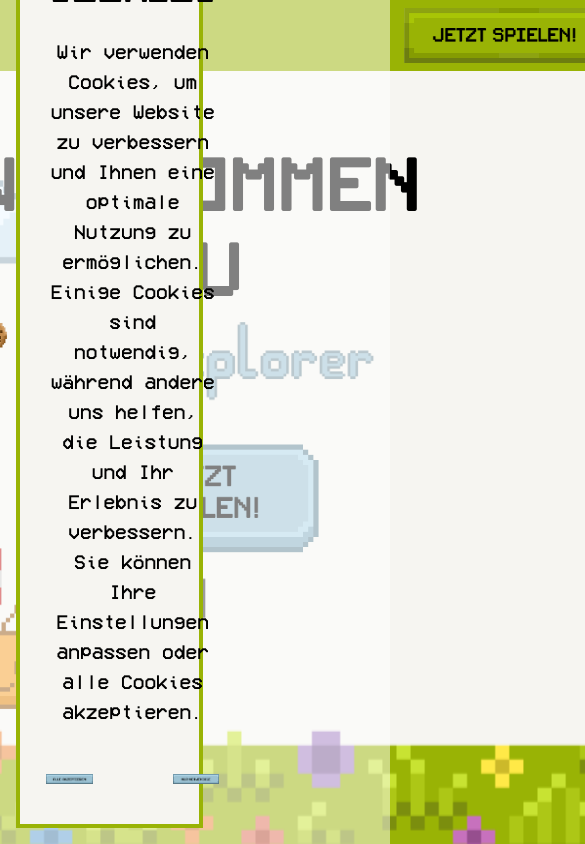
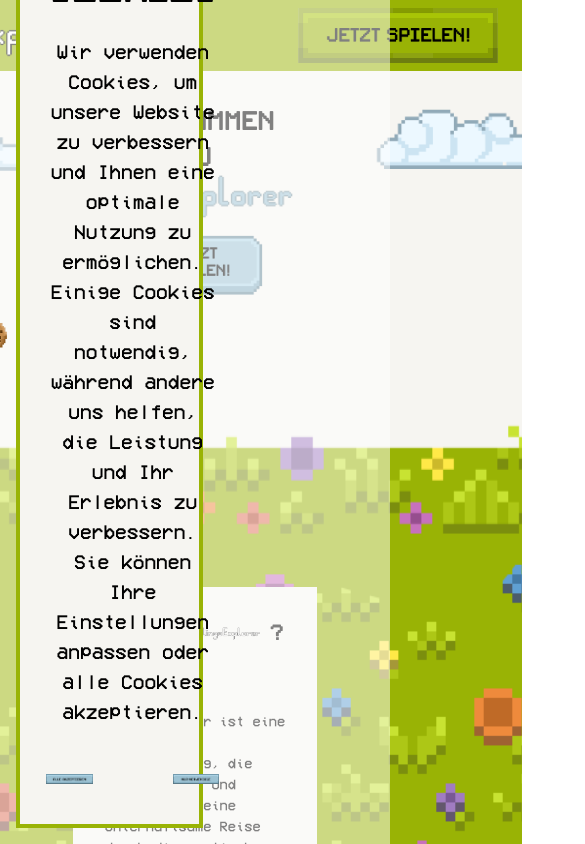
Before and after one commit to linguExplorer/linguExplorer, a Vue app in the folder webpage/: page / in a window 390 px wide. Shown: the top 844 px of the page, 585 px wide, since content can reach past the window. Built offline with nearby package versions, Linux system fonts and the light colour scheme.

Commit message:
update spielbeschreibung

```diff
--- a/webpage/src/pages/Spielbeschreibung.vue
+++ b/webpage/src/pages/Spielbeschreibung.vue
@@ -1,46 +1,48 @@
 <template>
   <div class="min-h-screen bg-[#f6f5f1]">
 
+    <!-- Nav Bar -->
     <header class="bg-[#99b305] text-black sticky top-0 z-10">
-      <section class="w-full py-2 flex justify-between items-center px-4">
-            <img src="@/assets/xx_Images/xx_Images/wordmark/wordmark_hell_scaled.png" alt="Logo" class="w-1/8 max-w-[200px] ml-4" />
-      <div class="flex justify-center items-center space-x-4">
+      <section class="max-w-full mx-auto px-4 sm:px-6 py-2 flex justify-between items-center">
+        <!-- Logo -->
+            <img src="@/assets/xx_Images/xx_Images/wordmark/wordmark_hell_scaled.png"
+            alt="Logo"
+            class="w-[50%] max-w-[200px] ml-4 sm:w-1/6"
+            />
+        <div class="flex justify-center items-center space-x-2 sm:space-x-4">
           <button class="hover-button">
             <router-link to="/anmelden" class="nav-link"  href="#">
             <img src="@/assets/xx_Images/xx_Images/Buttons/button jzt spielen.png"
             alt="Jetzt spielen"
-        class="max-h-[55px] px-2 hover:opacity-80" />
+            class="max-h-[55px] px-2 hover:opacity-80 sm:max-h-[55px]" />
             </router-link>
           </button>
-      <!--<button id="hamburger-button" class="text-4xl focus:outline-none cursor-pointer items-center">
-                &#9776;
-        </button>-->
         </div>
       </section>
     </header>
-    <!-- Nav Bar -->
-
 
     <!-- Content -->
     <main class="max-w-full mx-auto">
       <section id="top" class="flex flex-col w-full justify-center items-center  bg-cloud-background bg-cover">
+          <h1 class="font-pixelsplitter text-[24px] sm:text-[48px] lg:text-[68px] mt-8 sm:mt-16">Willkommen</h1>
+          <h1 class="font-pixelsplitter text-[24px] sm:text-[48px] lg:text-[68px] ">zu</h1>
 
-
-          <h1 class="font-pixelsplitter text-[68px] m-0 leading-none xxl:text-[80px] mt-20">Willkommen</h1>
-              <h1 class="font-pixelsplitter text-[68px] m-0 xxl:text-[80px]  ">zu</h1>
-
-        <img src="@/assets/xx_Images/xx_Images/wordmark/wordmark_scaled.png" alt="Linguexplorer" class="w-5/12 mb-10" />
+        <img src="@/assets/xx_Images/xx_Images/wordmark/wordmark_scaled.png"
+        alt="Linguexplorer"
+        class="w-[30%] sm:w-[50%] lg:w-5/12 mb-4 sm:mb-10" />
 
       <!-- Button direkt unter dem Linguexplorer-Logo -->
         <!-- Character Image - neben dem "Jetzt spielen" button -->
-
           <button class="hover-button">
             <router-link to="/anmelden" class="nav-link"  href="#">
-            <img src="@/assets/xx_Images/xx_Images/Buttons/button play now.png" alt="Jetzt spielen" class="max-h-[110px] min-h-[80px] hover:opacity-80" />
+            <img src="@/assets/xx_Images/xx_Images/Buttons/button play now.png"
+            alt="Jetzt spielen"
+            class="max-h-[60px] sm:max-h-[80px] lg:max-h-[110px] min-h-[50px] hover:opacity-80" />
             </router-link>
           </button>
-          <img src="@/assets/xx_Images/xx_Images/Charactee New.png" alt="Character" class="w-[300px] lg:w-[380px] absolute z-1
-          translate-x-[-35vw] translate-y-[36.5vh] xxl:translate-x-[-35vw] xxl:translate-y-[28.5vh]" />
+
+          <img src="@/assets/xx_Images/xx_Images/Charactee New.png" alt="Character"
+          class="w-[140px] lg:w-[380px] absolute z-1 translate-x-[-35vw] translate-y-[38vh] xxl:translate-x-[-35vw] xxl:translate-y-[28.5vh]" />
     </section>
 
 
@@ -53,11 +55,11 @@
 
       <div class="flex flex-row items-center justify-center gap-2 m-8">
 
-        <h2 class="font-pixelsplitter text-3xl">Was ist</h2>
+        <h2 class="font-pixelsplitter text-xl sm:text-3xl">Was ist</h2>
         <img src="@/assets/xx_Images/xx_Images/wordmark/wordmark_hell_scaled.png" alt="Logo" class="w-1/3" />
-        <h2 class="font-pixelsplitter text-3xl">?</h2>
+        <h2 class="font-pixelsplitter text-xl sm:text-3xl">?</h2>
       </div>
-      <p class="text-[20px] font-vcr text-left px-40 pb-20">
+      <p class="font-vcr text-left px-20 pt-8 text-[14px] sm:text-[20px] sm:px-40 pt-4 pb-8">
         linguExplorer ist eine innovative Lernanwendung, die Schülerinnen und Schüler auf eine unterhaltsame Reise
         durch die englische Sprache mitnimmt. Diese Reise ist speziell darauf ausgelegt, den Herausforderungen der
         Fremdsprachenerlernung entgegenzutreten, die viele Jugendliche in ihrer Schullaufbahn bis zur Matura erleben.
@@ -66,15 +68,15 @@
     <li class="w-4/6 sm:w-5/6 flex flex-col items-center justify-center
     bg-[#f6f5f1] mt-24">
 
-      <h2 class="font-pixelsplitter text-3xl text-center px-14 pt-14">Ziele des Spiels:</h2>
-      <p class="text-[20px] font-vcr text-left px-40 pt-8">
+      <h2 class="font-pixelsplitter text-center px-14 pt-14 text-xl sm:text-3xl">Ziele des Spiels:</h2>
+      <p class="font-vcr text-left px-20 pt-8 text-[14px] sm:text-[20px] sm:px-40 pt-4 pb-8">
         Das primäre Ziel von linguExplorer ist es, die Motivation der Spieler zu steigern, indem sie auf spielerische
         Weise die englische Sprache erlernen. Das Spiel verbindet Lernen und Spaß, um den Schülern zu helfen, ihre
         Englischkenntnisse langfristig zu verbessern. Durch die interaktiven und herausfordernden Aufgaben soll nicht
         nur das Lernen gefördert, sondern auch ein tieferes Verständnis und ein besseres Gefühl für die Sprache
         vermittelt werden.
       </p>
-      <p class="text-[20px] font-vcr text-left px-40 pb-20" >
+      <p class="font-vcr text-left px-20 pt-8 text-[14px] sm:text-[20px] sm:px-40 pt-4 pb-8" >
         linguExplorer soll den Nutzern die Möglichkeit geben, durch regelmäßige Interaktion mit der Sprache ihr
         Selbstvertrauen und ihre Fähigkeiten im Umgang mit Englisch zu stärken, und dies auf eine Weise, die im
         traditionellen Unterricht oft fehlt.
@@ -83,18 +85,18 @@
   <li class="w-4/6 sm:w-5/6 flex flex-col items-center justify-center
   bg-[#f6f5f1] mt-24">
 
-      <h2 class="font-pixelsplitter text-3xl text-center px-14 pt-14">Gameplay:</h2>
-      <p class="text-[20px] font-vcr text-left px-40 pt-8 ">
+      <h2 class="font-pixelsplitter text-center px-14 pt-14 text-xl sm:text-3xl">Gameplay:</h2>
+      <p class="font-vcr text-left px-20 pt-8 text-[14px] sm:text-[20px] sm:px-40 pt-4 pb-8">
         linguExplorer ist ein Singleplayer-Lernspiel, das auf der Kombination von Spielspaß und Bildung basiert, ein
         sogenanntes Serious Game. Das Hauptziel des Spiels ist es, Englischkenntnisse durch das Erforschen einer
         offenen Spielwelt zu verbessern. Die Spieler können sich auf einer Map bewegen und verschiedene Orte
         besuchen, die jeweils unterschiedliche Themenbereiche und sprachliche Herausforderungen repräsentieren.
       </p>
-      <p class="text-[20px] font-vcr text-left px-40 pt-8 pb-8 ">
+      <p class="font-vcr text-left px-20 pt-8 text-[14px] sm:text-[20px] sm:px-40 pt-4 pb-8">
         An diesen Orten stehen dem Spieler eine Vielzahl von Minispielen zur Verfügung, die den Fokus auf spezifische
         sprachliche Fertigkeiten legen.
       </p>
-      <p class="text-[20px] font-vcr text-left px-40 pb-20 ">
+      <p class="font-vcr text-left px-20 pt-8 text-[14px] sm:text-[20px] sm:px-40 pt-4 pb-8">
         Zusätzlich bietet das Spiel ein Phrasenheft als hilfreiches Werkzeug. Hier
         werden alle während des Spiels erlernten Vokabeln und Phrasen gesammelt. Dieses Phrasenheft steht den
         Spielern jederzeit zur Verfügung und ermöglicht es ihnen, Inhalte nachzuschlagen und ihren Lernfortschritt
```
Lines whose indentation alone changed are shown as unchanged.
